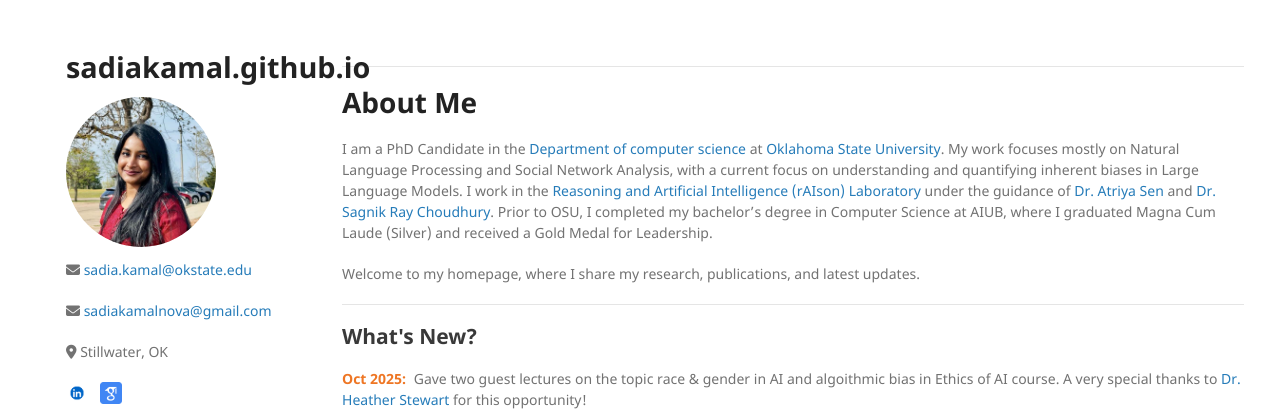
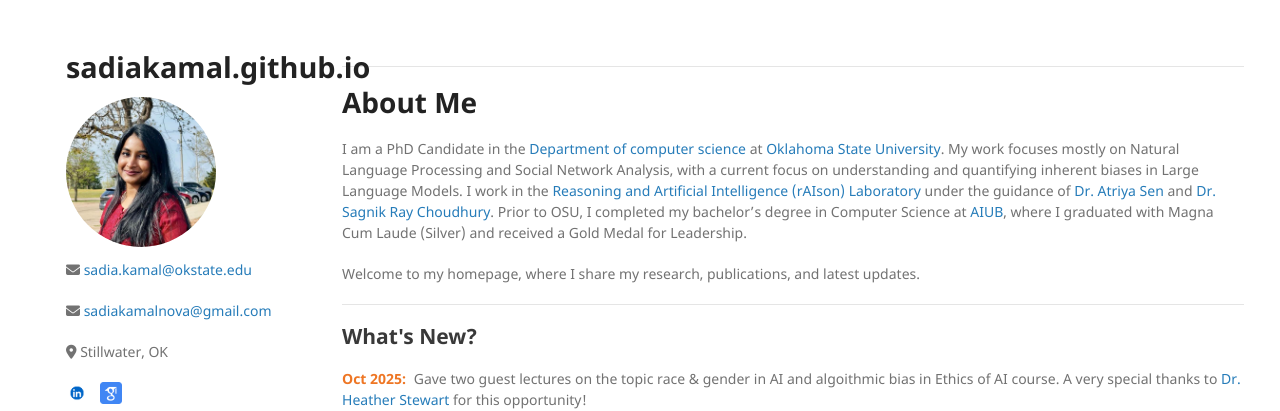
Before and after one commit to sadiakamal/sadiakamal.github.io, a Jekyll site: the page built from index.md, in a window 1280 px wide and 900 px high. Shown: the top 411 px of the window. Built offline with Jekyll 4.4.1, drawn with Linux system fonts in a browser that asks for light colours; the repository's description, which GitHub fills in, is left out.

Commit message:
Revise academic background in About Me section
Updated the description of academic background and added a link to AIUB.

```diff
--- a/index.md
+++ b/index.md
@@ -8,7 +8,7 @@ layout: default
 
 # About Me
 
-I am a PhD Candidate in the [Department of computer science](https://cas.okstate.edu/computer_science/) at [Oklahoma State University](https://go.okstate.edu). My work focuses mostly on Natural Language Processing and Social Network Analysis, with a current focus on understanding and quantifying inherent biases in Large Language Models. I work in the [Reasoning and Artificial Intelligence (rAIson) Laboratory](https://cas.okstate.edu/computer_science/about_us/dr_sen_lab/research_team.html) under the guidance of [Dr. Atriya Sen](https://experts.okstate.edu/atriya.sen) and [Dr. Sagnik Ray Choudhury](https://sagnik.github.io). Prior to OSU, I completed my bachelor's degree in Computer Science at AIUB, where I graduated Magna Cum Laude (Silver) and received a Gold Medal for Leadership.
+I am a PhD Candidate in the [Department of computer science](https://cas.okstate.edu/computer_science/) at [Oklahoma State University](https://go.okstate.edu). My work focuses mostly on Natural Language Processing and Social Network Analysis, with a current focus on understanding and quantifying inherent biases in Large Language Models. I work in the [Reasoning and Artificial Intelligence (rAIson) Laboratory](https://cas.okstate.edu/computer_science/about_us/dr_sen_lab/research_team.html) under the guidance of [Dr. Atriya Sen](https://experts.okstate.edu/atriya.sen) and [Dr. Sagnik Ray Choudhury](https://sagnik.github.io). Prior to OSU, I completed my bachelor's degree in Computer Science at [AIUB](https://www.aiub.edu), where I graduated with Magna Cum Laude (Silver) and received a Gold Medal for Leadership.
 
 Welcome to my homepage, where I share my research, publications, and latest updates.
 
```
